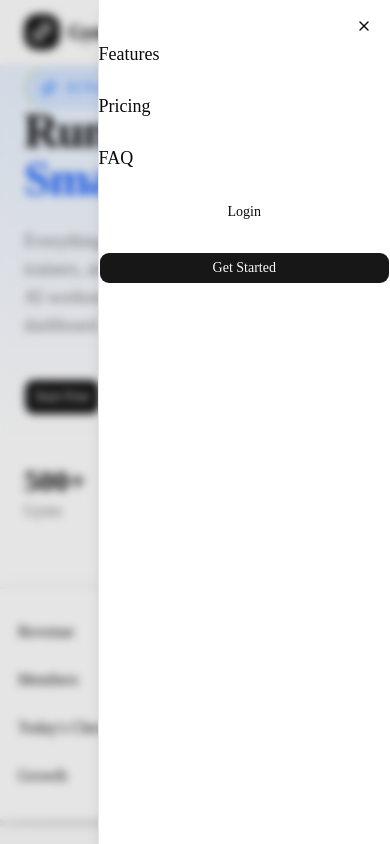
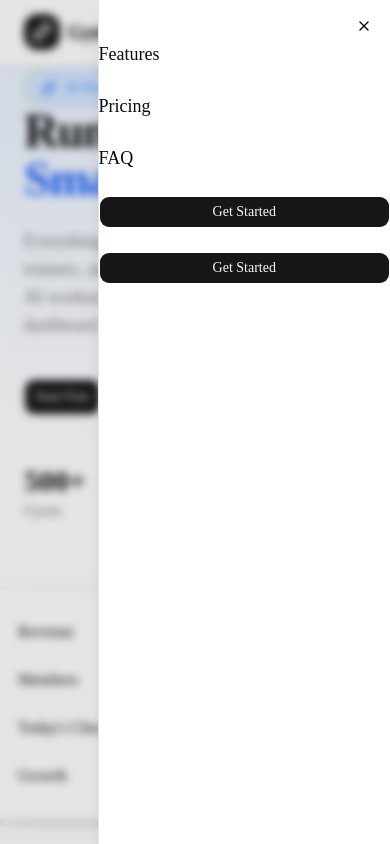
Before and after one commit to Yuvraj2005-commits/GymSphere, a Next.js app: page / in a window 390 px wide. Both pictures are taken after a click on the button 350 px from the left and 32 px from the top of the page. Shown: the top 844 px of the page. Built offline with nearby package versions, Linux system fonts and the light colour scheme.

Commit message:
checkpoint: before otp registration

```diff
--- a/src/components/marketing/navbar.tsx
+++ b/src/components/marketing/navbar.tsx
@@ -38,9 +38,13 @@ export default function Navbar() {
 
         {/* Desktop Buttons */}
         <div className="hidden items-center gap-3 md:flex">
-          <Button variant="ghost">Login</Button>
+          <Button asChild variant="ghost">
+            <Link href="/login">Login</Link>
+          </Button>
 
-          <Button>Get Started</Button>
+          <Button asChild>
+            <Link href="/register">Get Started</Link>
+          </Button>
         </div>
 
         {/* Mobile Menu */}
@@ -63,12 +67,12 @@ export default function Navbar() {
                 </Link>
               ))}
 
-              <Button asChild variant="ghost">
-                <Link href="/login">Login</Link>
+              <Button asChild>
+                <Link href="/login">Get Started</Link>
               </Button>
 
               <Button asChild>
-                <Link href="/login">Get Started</Link>
+                <Link href="/register">Get Started</Link>
               </Button>
             </div>
           </SheetContent>
```
